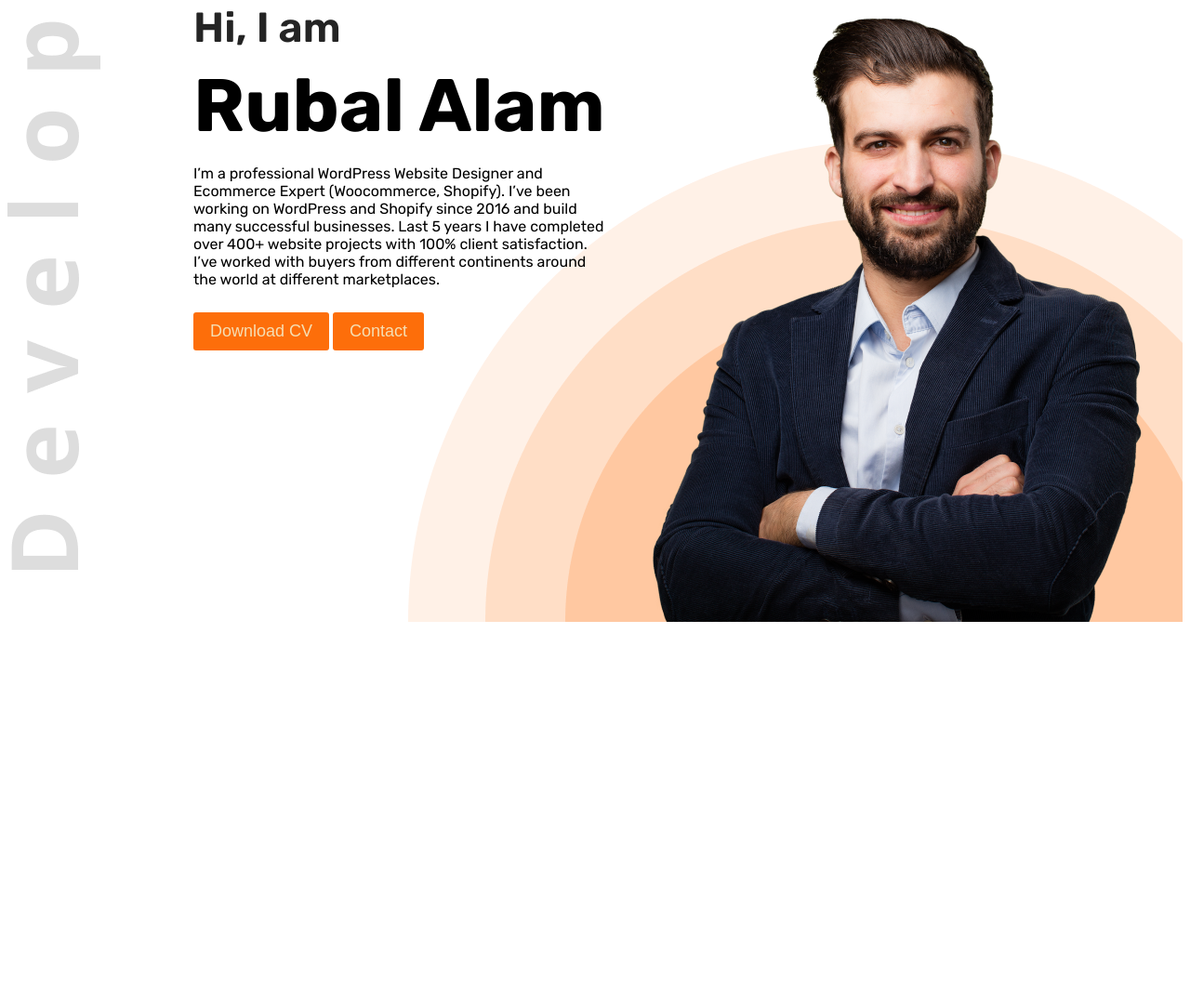
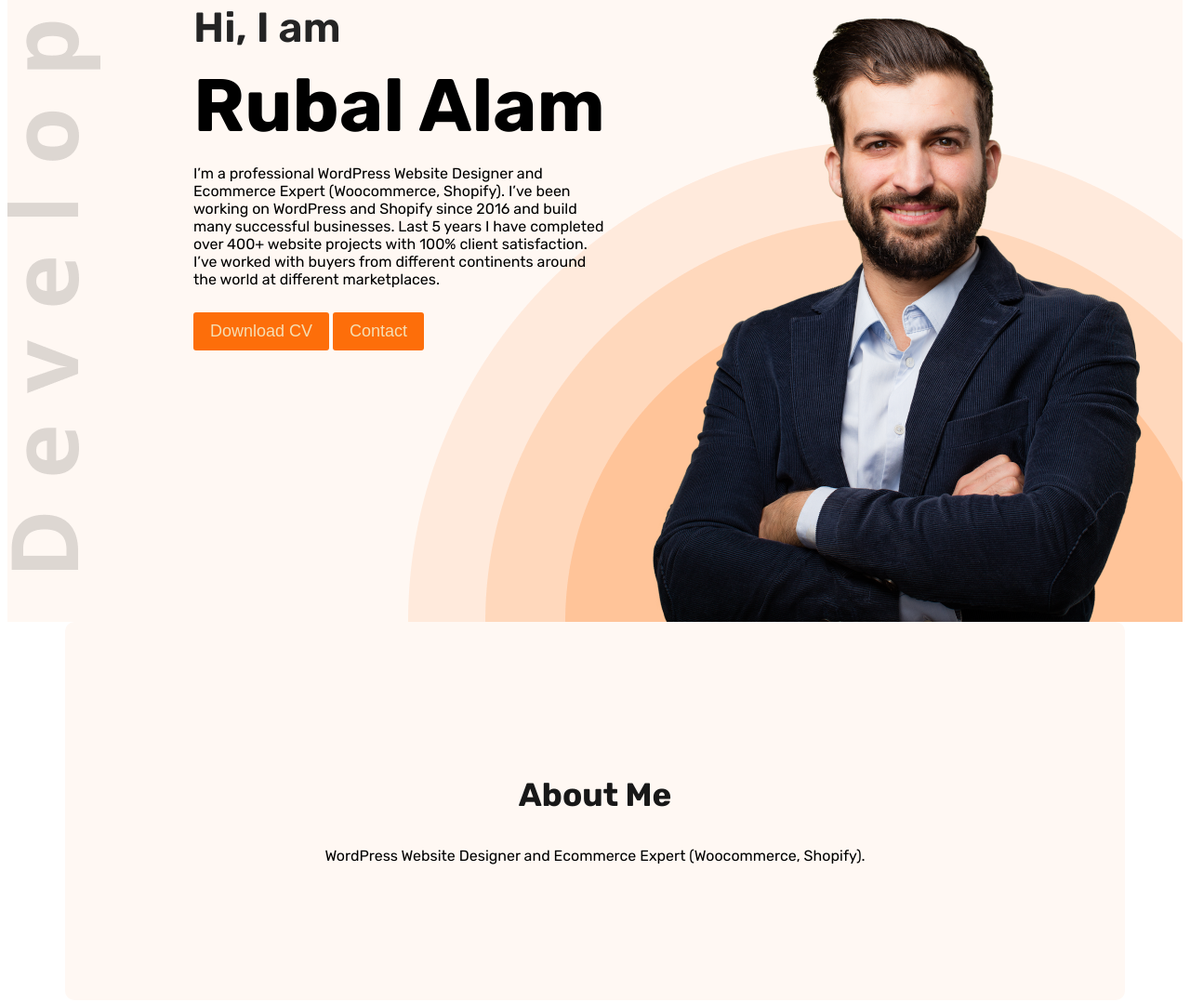
Before and after one commit to CodeCanvase/portfolio-website, a plain HTML site: page index.html in a window 1280 px wide. Shown: the part 158-1237 px from the top of the page at 93% size. Before the commit the page ends 835 px from the top, so only its background shows below. Drawn offline with Linux system fonts and the light colour scheme.

Commit message:
about title and discriptions add complete

```diff
--- a/index.html
+++ b/index.html
@@ -13,7 +13,7 @@
 </head>
 
 <body class="rubik-normal">
-  <header class="header">
+  <header class="header secondary-bg">
       <nav>
         <h3 class="nav-title">Rub<span class="text-primary">e</span>l</h3>
         <ul>
@@ -43,8 +43,15 @@
 
 
   <main>
+    <section class="about secondary-bg">
+        <h3 class="section-title"> About Me</h3>
+        <p class="section-descriptions">WordPress Website Designer and Ecommerce Expert (Woocommerce, Shopify).
+        </p>
+        <div class="about-items"></div>
+    </section>
 
   </main>
+
 
   <footer>
 
--- a/styles/styles.css
+++ b/styles/styles.css
@@ -6,6 +6,9 @@
   }
 
 /* shared style */
+.secondary-bg {
+    background-color: #fff8f3;
+}
 .text-primary{
     color: #FD6E0A;
 }
@@ -24,7 +27,16 @@ border: none;
 margin: 10px 0px;
 }
 
+.section-title {
+    font-size: 35px;
+    font-weight: bold;
+    color: #181818;
+}
 
+.section-description {
+    font-size: 18px;
+    color: #242424;
+}
 
 /* header */
 .header {
@@ -88,3 +100,19 @@ nav li a {
 .banner-profile-pic {
     width: 580;
 }
+
+
+/* main styles*/
+main {
+    max-width: 1140px;
+    margin: 0 auto;
+}
+
+
+/* about styles */
+.about {
+    border-radius: 10px;
+    padding: 130px 150px;
+    margin-top: 150px 150px;
+    text-align: center;
+}
```
